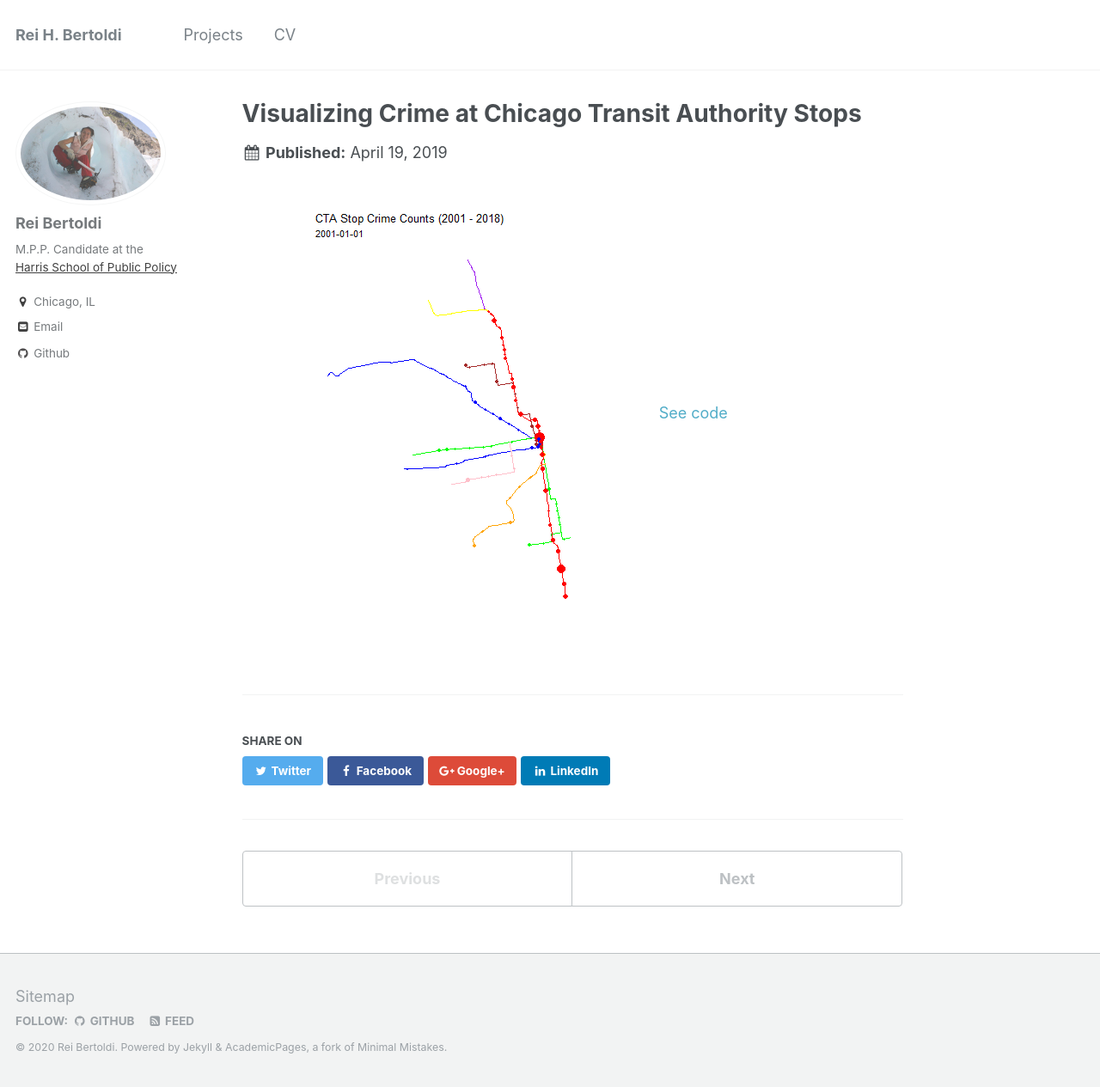
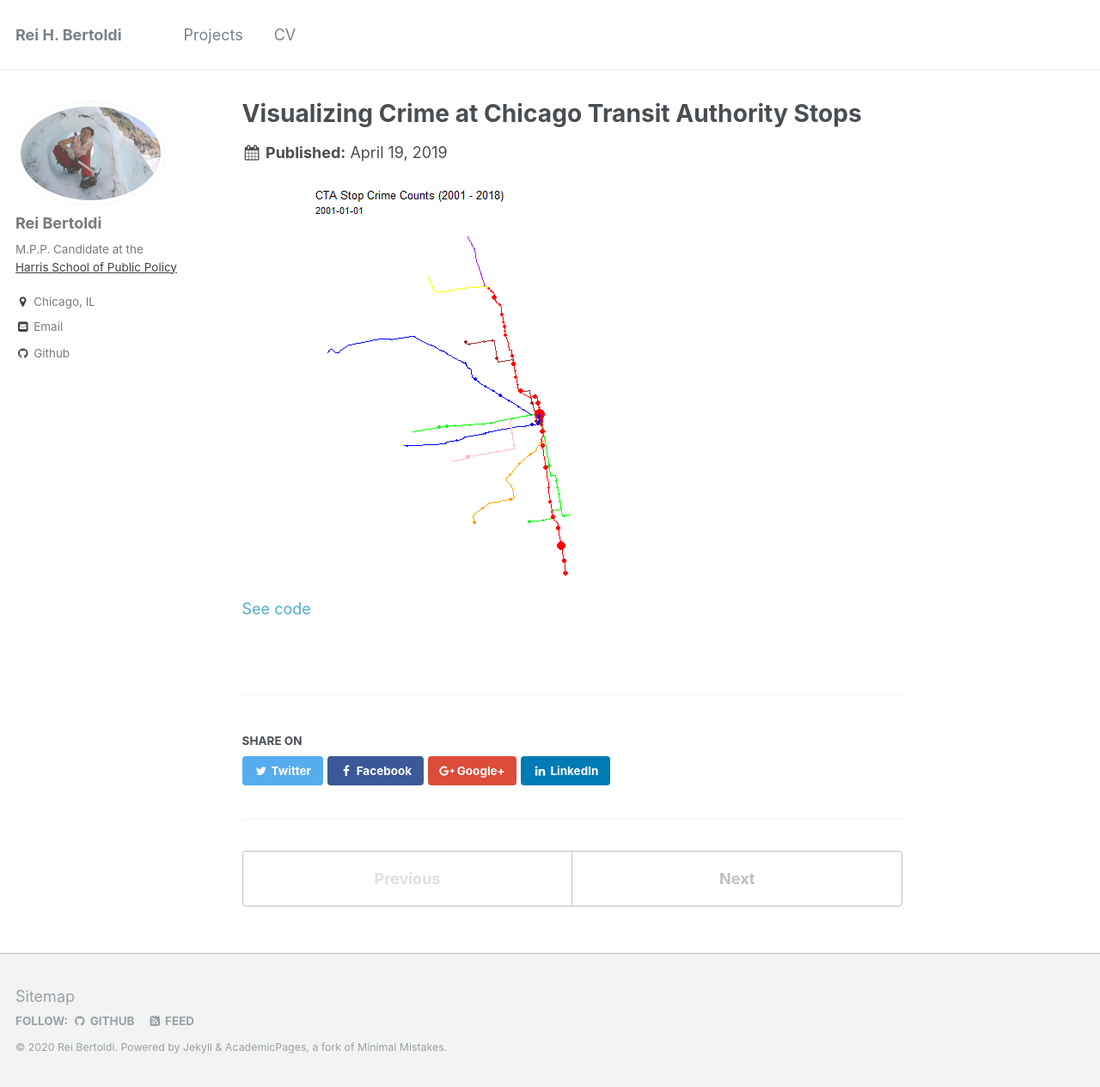
Before and after one commit to rhbertoldi/rhbertoldi.github.io, a Jekyll site: the page built from _projects/2019-04-19-cta-crime.md, in a window 1280 px wide and 1265 px high. Shown: the whole window at 86% size. Built offline with Jekyll 4.4.1, drawn with Linux system fonts in a browser that asks for light colours.

Commit message:
adding breaks

```diff
--- a/_projects/2019-04-19-cta-crime.md
+++ b/_projects/2019-04-19-cta-crime.md
@@ -3,5 +3,5 @@ title: "Visualizing Crime at Chicago Transit Authority Stops"
 excerpt: "Plotting crime incidents at CTA stops over time"
 collection: portfolio
 ---
-<br/><img src='/images/cta-crime.gif'>
-[See code](http://rhbertoldi.github.io/files/cta_crimes.pdf)
+<img src='/images/cta-crime.gif'>
+<br/>[See code](http://rhbertoldi.github.io/files/cta_crimes.pdf)
```
Also changed, not shown: _projects/2020-03-03-predicting-pm25.md (+1 -1 lines).
